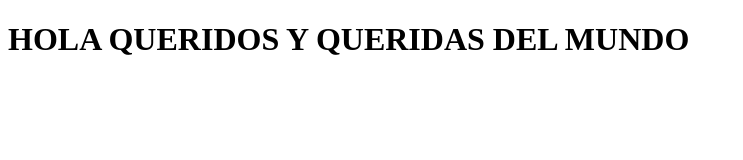
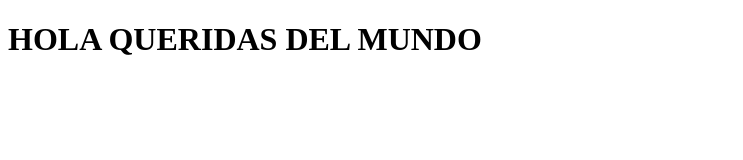
Before and after one commit to JymmyMurillo/pruebaaaaa, a plain HTML site: page index.html in a window 1280 px wide. Shown: the whole page, without its empty margins (0-743 px from the left). Drawn offline with Linux system fonts and the light colour scheme.

Commit message:
Borre queridos

```diff
--- a/index.html
+++ b/index.html
@@ -7,6 +7,6 @@
     <title>Document</title>
   </head>
   <body>
-    <h1>HOLA QUERIDOS Y QUERIDAS DEL MUNDO</h1>
+    <h1>HOLA QUERIDAS DEL MUNDO</h1>
   </body>
 </html>
```
